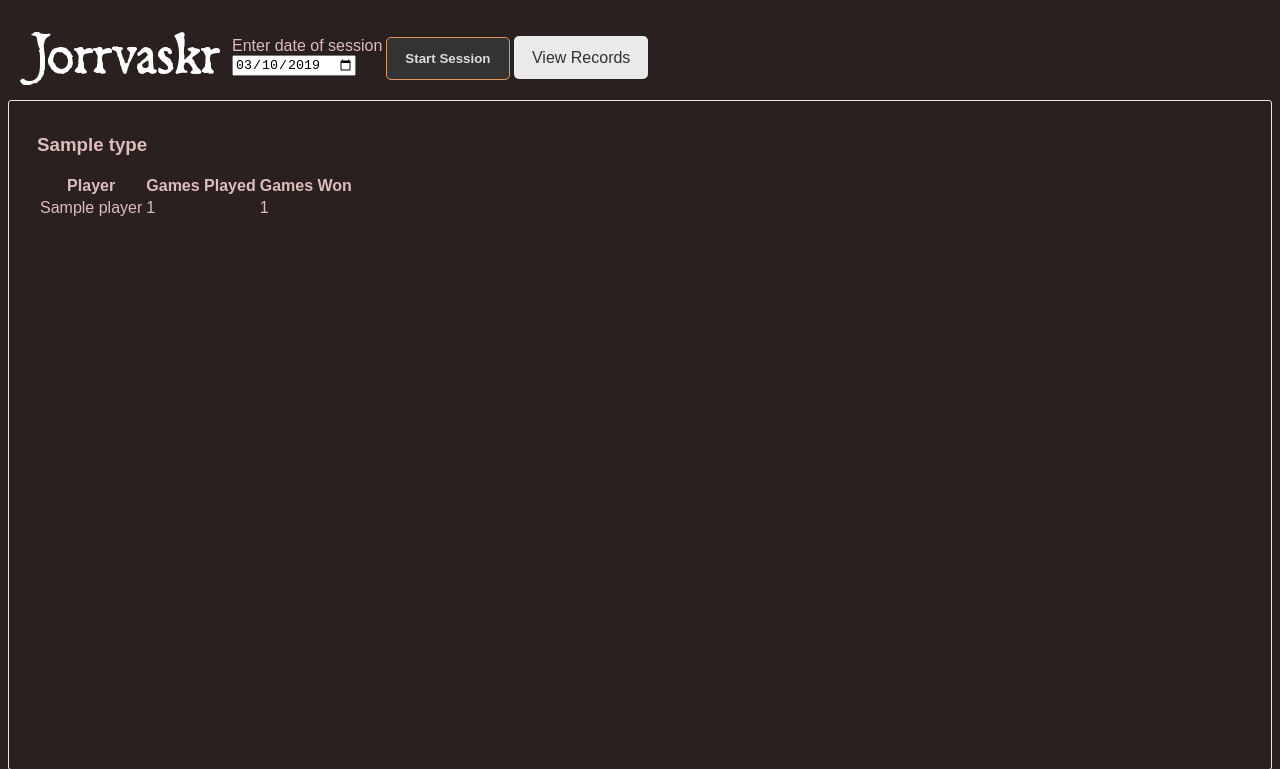
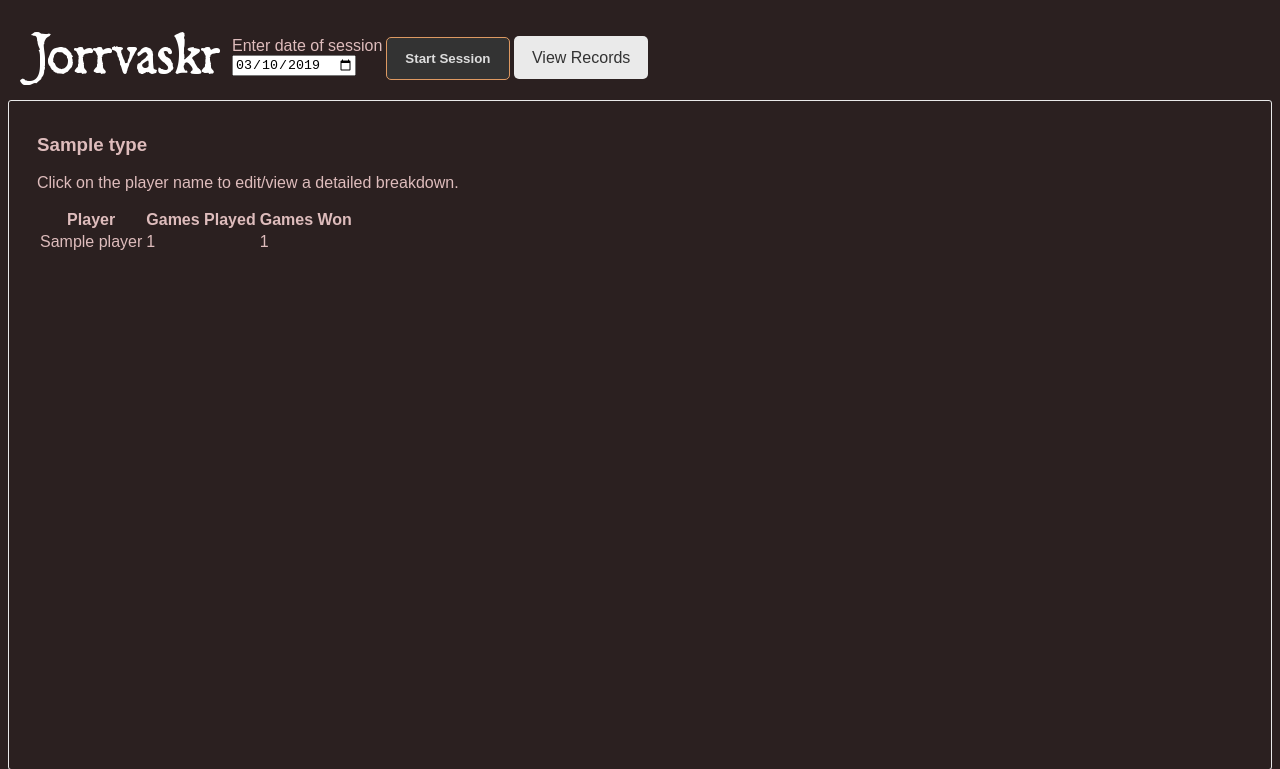
Before and after one commit to skytreader/jorrvaskr, a Flask app: page /records/view in a window 1280 px wide. Shown: the top 769 px of the page. Run offline with Flask 2, Linux system fonts and the light colour scheme; tables that the repository leaves empty hold one stand-in row (values such as "Sample post").

Commit message:
The plan.

```diff
--- a/app/templates/records-view.jinja
+++ b/app/templates/records-view.jinja
@@ -5,6 +5,7 @@
 <div class="data-section">
   {% for game_type in records: %}
     <h3>{{ game_type }}</h3>
+    <p>Click on the player name to edit/view a detailed breakdown.</p>
     {% if records[game_type]: %}
       <table>
         <tr><th>Player</th><th>Games Played</th><th>Games Won</th></tr>
```
